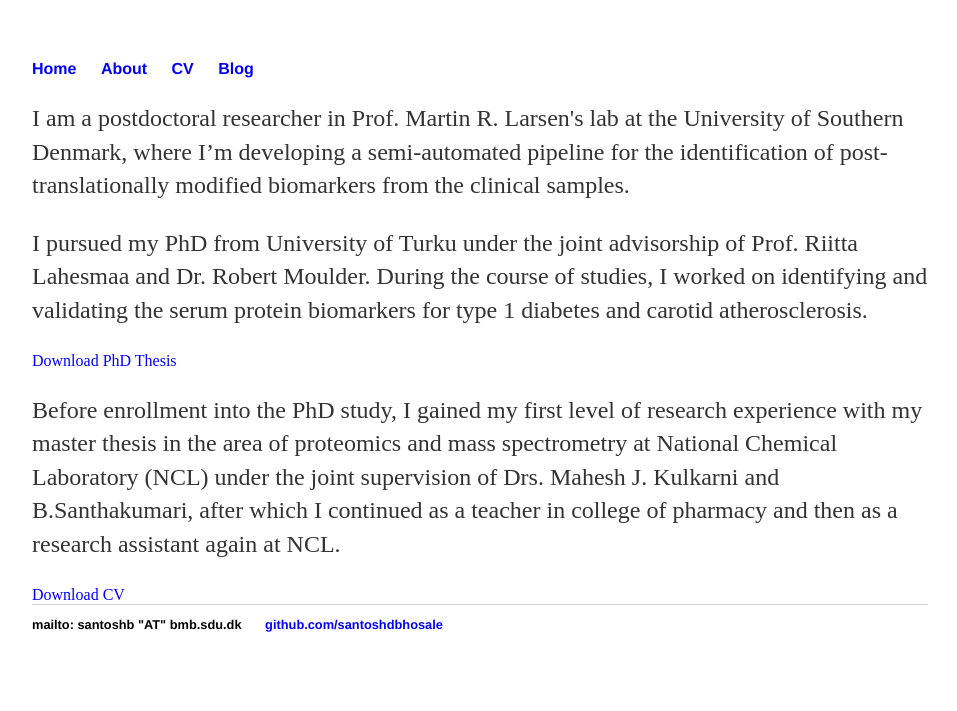
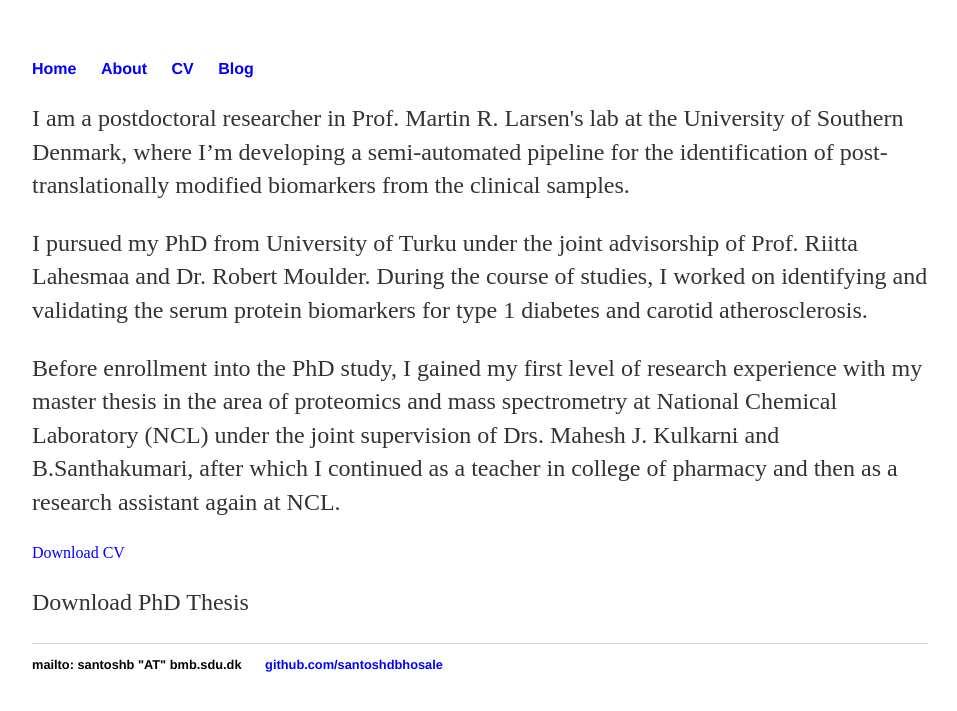
Before and after one commit to santoshdbhosale/santoshdbhosale.github.io, a Jekyll site: the page built from cv/index.html, in a window 1280 px wide. Shown: the top 711 px of the page, without its empty margins (160-1117 px from the left). Built offline with Jekyll 4.4.1, drawn with Linux system fonts in a browser that asks for light colours.

Commit message:
Update index.html

```diff
--- a/cv/index.html
+++ b/cv/index.html
@@ -5,8 +5,9 @@
 <p>I am a postdoctoral researcher in Prof. Martin R. Larsen's lab at the University of Southern Denmark, where I’m developing a semi-automated pipeline for the identification of post-translationally modified biomarkers from the clinical samples.</p>
 
 <p>I pursued my PhD from University of Turku under the joint advisorship of Prof. Riitta Lahesmaa and Dr. Robert Moulder. During the course of studies, I worked on identifying and validating the serum protein biomarkers for type 1 diabetes and carotid atherosclerosis.</p>
-<a href="/files/Santosh_PhD_ThesisBook.pdf" class="btn btn-default pull-right" title="Download PhD Thesis as PDF">Download PhD Thesis</a>
 
 <p>Before enrollment into the PhD study, I gained my first level of research experience with my master thesis in the area of proteomics and mass spectrometry at National Chemical Laboratory (NCL) under the joint supervision of Drs. Mahesh J. Kulkarni and B.Santhakumari, after which I continued as a teacher in college of pharmacy and then as a research assistant again at NCL.</p>
 
 <a href="/files/CV.pdf" class="btn btn-default pull-right" title="Download CV as PDF">Download CV</a>
+
+<p href="/files/Santosh_PhD_ThesisBook.pdf" class="btn btn-default pull-right" title="Download PhD Thesis as PDF">Download PhD Thesis</a>
```
